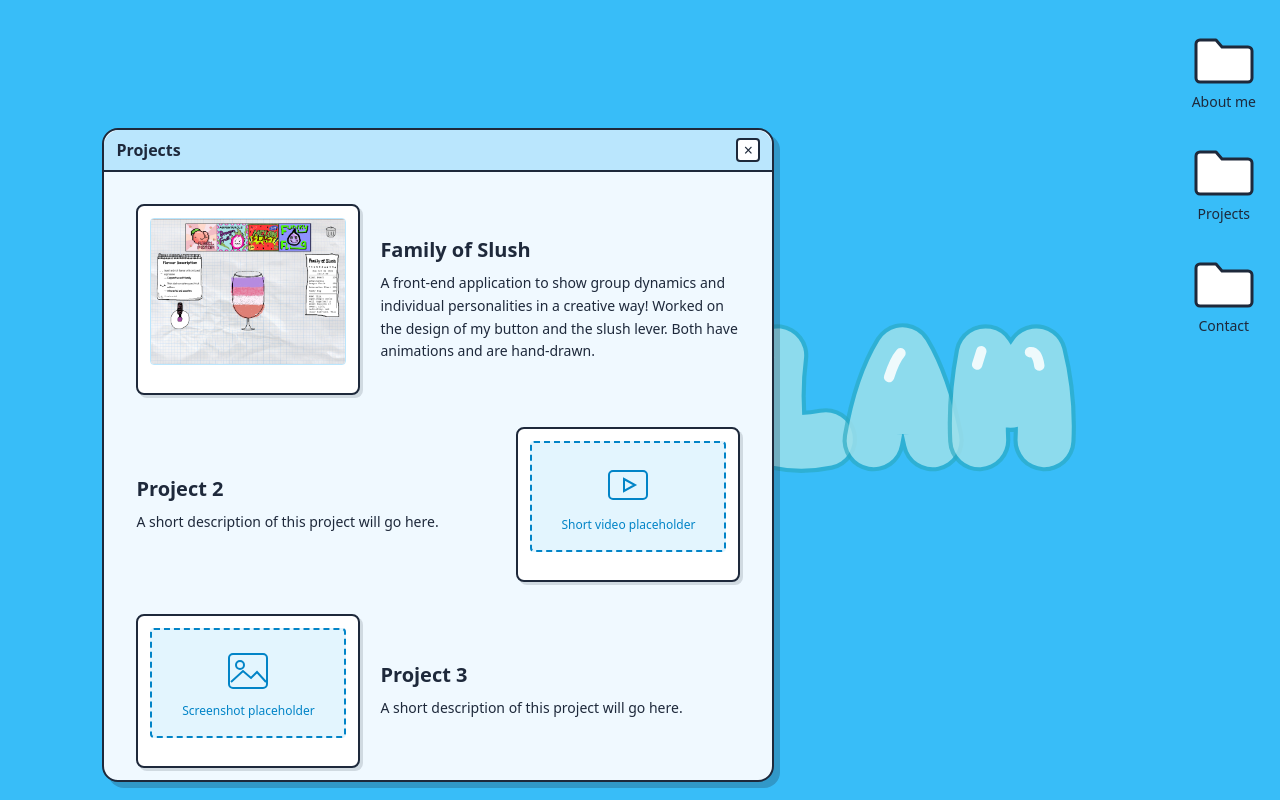
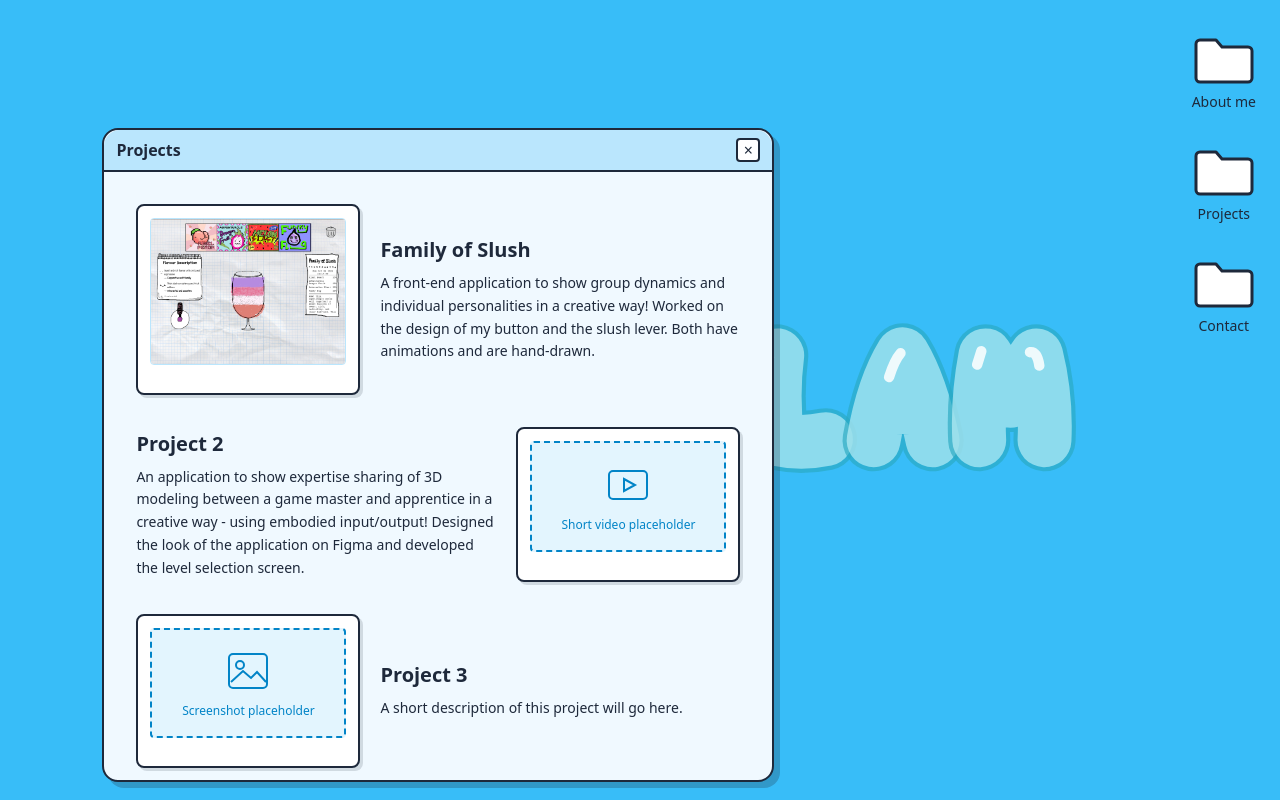
Before and after one commit to TitanL/MyPortfolio, a React (Vite) app in the folder portfolio/: page / in a window 1280 px wide. Both pictures are taken after a click on the button "Projects". Built offline with nearby package versions, Linux system fonts and the light colour scheme.

Commit message:
Add Project 2 description for 3D modeling expertise-sharing application

```diff
--- a/portfolio/src/components/Projects.tsx
+++ b/portfolio/src/components/Projects.tsx
@@ -41,7 +41,7 @@ export default function Projects() {
           </div>
           <div className="w-full space-y-2">
             <h2 className="text-xl font-semibold">{number === 1 ? "Family of Slush" : `Project ${number}`}</h2>
-            <p className="text-sm leading-relaxed">{number === 1 ? "A front-end application to show group dynamics and individual personalities in a creative way! Worked on the design of my button and the slush lever. Both have animations and are hand-drawn." : "A short description of this project will go here."}</p>
+            <p className="text-sm leading-relaxed">{number === 1 ? "A front-end application to show group dynamics and individual personalities in a creative way! Worked on the design of my button and the slush lever. Both have animations and are hand-drawn." : number === 2 ? "An application to show expertise sharing of 3D modeling between a game master and apprentice in a creative way - using embodied input/output! Designed the look of the application on Figma and developed the level selection screen." : "A short description of this project will go here."}</p>
           </div>
         </article>
       ))}
```
